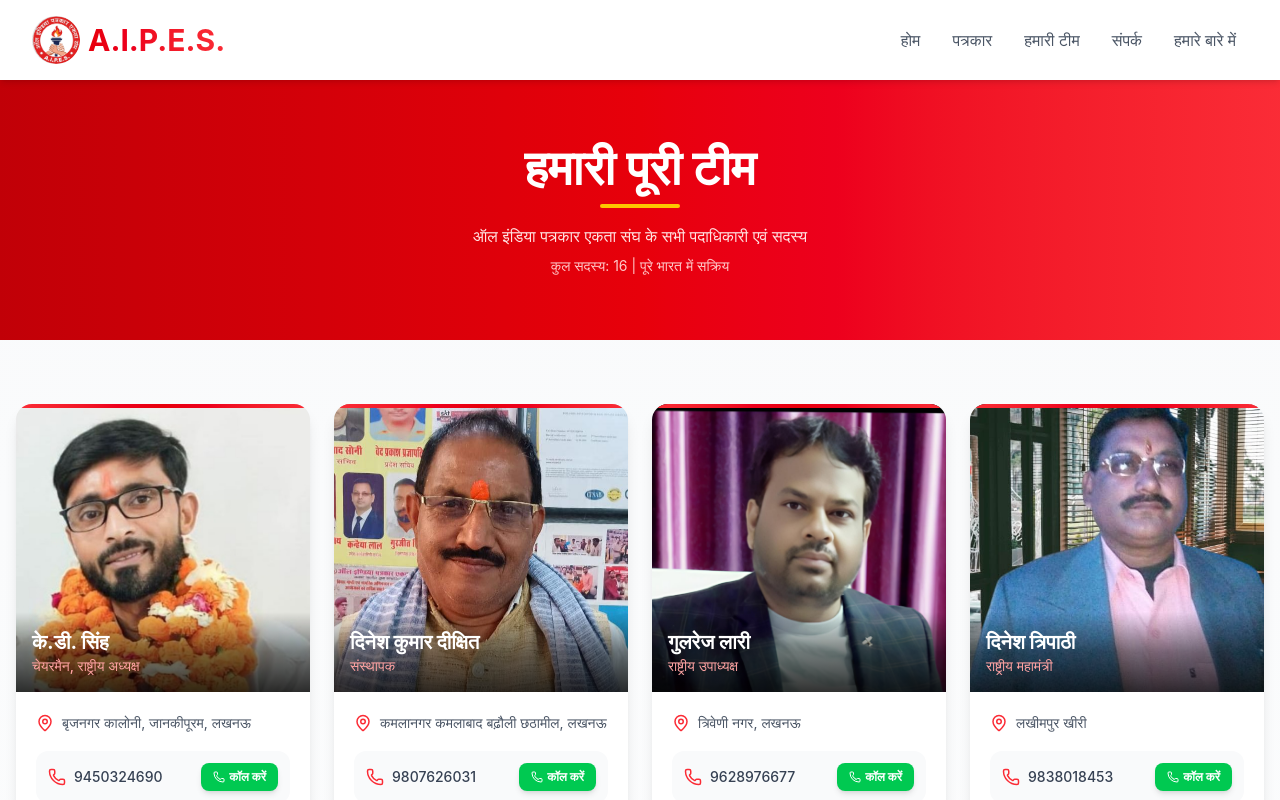
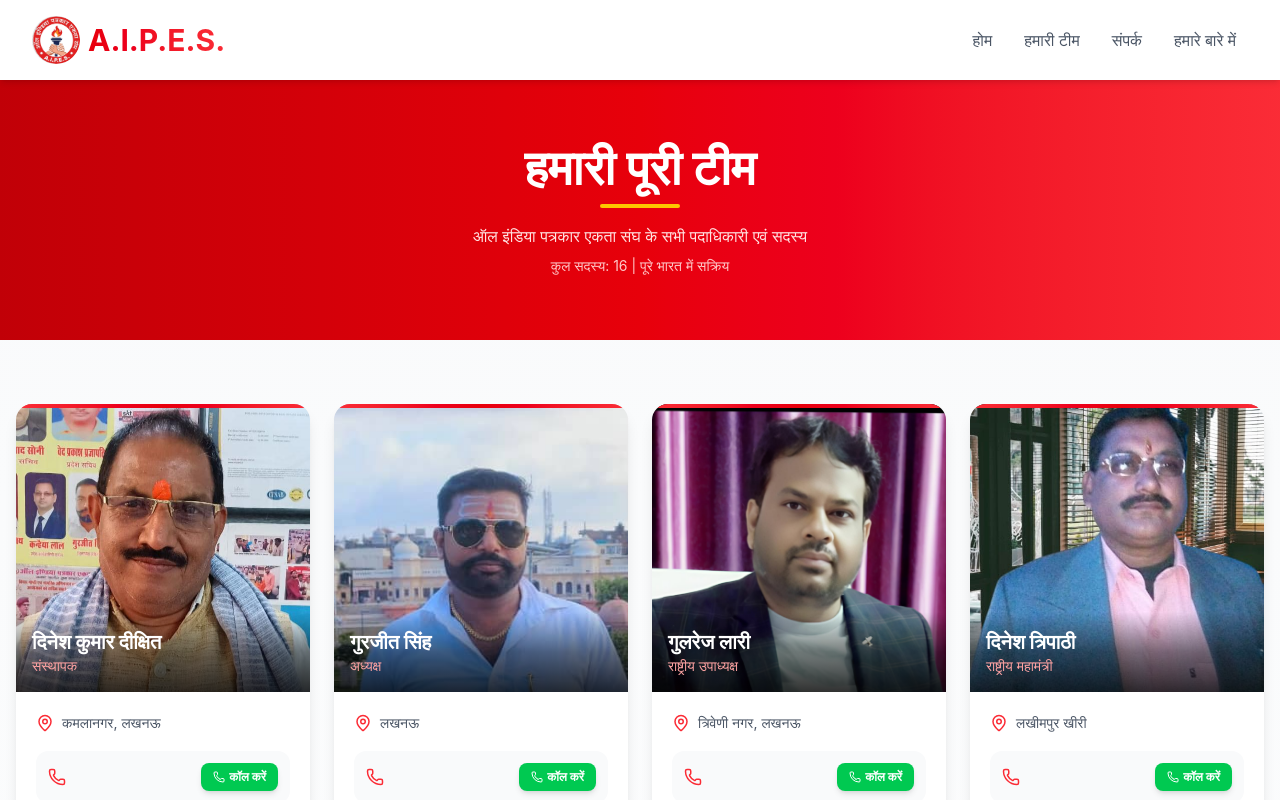
Before and after one commit to kapil-bhargava/allindiapes, a React (Vite) app in the folder frontend/: page /patrakars in a window 1280 px wide. Shown: the top 800 px of the page. Built offline with nearby package versions, Linux system fonts and the light colour scheme.

Commit message:
some correction in the team page

```diff
--- a/frontend/src/components/Navbar2.jsx
+++ b/frontend/src/components/Navbar2.jsx
@@ -10,7 +10,7 @@ const Navbar2 = () => {
   // Menu configuration
   const menuItems = [
     { id: "home", label: "होम", path: "/", sectionId: "home" },
-    { id: "patrakars", label: "पत्रकार", path: "/#patrakars", sectionId: "patrakars" },
+    // { id: "patrakars", label: "पत्रकार", path: "/#patrakars", sectionId: "patrakars" },
     { id: "team", label: "हमारी टीम", path: "/#team", sectionId: "team" },
     { id: "contact", label: "संपर्क", path: "/contact", sectionId: "contact" }
   ];
--- a/frontend/src/components/TeamPage.jsx
+++ b/frontend/src/components/TeamPage.jsx
@@ -7,48 +7,7 @@ import gulrej from '../assets/gulrej.jpeg'
 import dineshtripathi from '../assets/dineshtripathi.jpeg'
 
 // ================= TEAM MEMBERS DATA =================
-const teamMembers = [
-    {
-        id: 1,
-        name: "के.डी. सिंह",
-        role: "चेयरमैन, राष्ट्रीय अध्यक्ष",
-        location: "बृजनगर कालोनी, जानकीपूरम, लखनऊ",
-        phone: "+919450324690",
-        phoneDisplay: "9450324690",
-        image: kd,
-        experience: "25+ वर्ष"
-    },
-    {
-        id: 2,
-        name: "दिनेश कुमार दीक्षित",
-        role: "संस्थापक",
-        location: "कमलानगर कमलाबाद बढ़ौली छठामील, लखनऊ",
-        phone: "+919807626031",
-        phoneDisplay: "9807626031",
-        image: dinesh,
-        experience: "20 वर्ष"
-    },
-    {
-        id: 3,
-        name: "गुलरेज लारी",
-        role: "राष्ट्रीय उपाध्यक्ष",
-        location: "त्रिवेणी नगर, लखनऊ",
-        phone: "+919628976677",
-        phoneDisplay: "9628976677",
-        image: gulrej,
-        experience: "20 वर्ष"
-    },
-    {
-        id: 4,
-        name: "दिनेश त्रिपाठी",
-        role: "राष्ट्रीय महामंत्री",
-        location: "लखीमपुर खीरी",
-        phone: "+919838018453",
-        phoneDisplay: "9838018453",
-        image: dineshtripathi,
-        experience: "15 वर्ष"
-    }
-];
+import { teamMembers } from "../data/teamData";
 
 // ================= PROFESSIONAL TEAM CARD COMPONENT =================
 const ProfessionalTeamCard = ({ member }) => {
@@ -123,7 +82,7 @@ export default function TeamPage() {
             {/* Team Grid - 4 Cards in a Row */}
             <div className="max-w-7xl mx-auto px-4 py-16">
                 <div className="grid grid-cols-1 sm:grid-cols-2 lg:grid-cols-4 gap-6">
-                    {teamMembers.map((member) => (
+                    {teamMembers.slice(0, 4).map((member) => (
                         <ProfessionalTeamCard key={member.id} member={member} />
                     ))}
                 </div>
--- /dev/null
+++ b/frontend/src/data/teamData.js
@@ -0,0 +1,167 @@
+// src/data/teamData.js
+
+// ================= IMAGE IMPORTS =================
+import kd from "../assets/kd.jpeg";
+import dinesh from "../assets/dinesh.jpeg";
+import gulrej from "../assets/gulrej.jpeg";
+import dineshtripathi from "../assets/dineshtripathi.jpeg";
+import nishith from "../assets/nishith.jpeg";
+import rup from "../assets/rupkishor.jpeg";
+import om from "../assets/omprakash.jpeg";
+import liyaqat from "../assets/liyakat.jpeg";
+import raghuram from "../assets/raghuram.jpeg";
+import vishal from "../assets/vishalkumar.jpeg";
+import ashwani from "../assets/ashvanikumar.jpeg";
+import anuradha from "../assets/anuradha.jpeg";
+import mukul from "../assets/mukul.jpeg";
+import gurjeet from "../assets/gurujeet.jpeg";
+import ajay from "../assets/ajaykumar.jpeg";
+import daulat from "../assets/daulat.jpeg";
+
+// ================= TEAM DATA =================
+export const teamMembers = [
+  {
+    id: 1,
+    name: "दिनेश कुमार दीक्षित",
+    role: "संस्थापक",
+    location: "कमलानगर, लखनऊ",
+    phone: "+919807626031",
+    image: dinesh,
+    experience: "20 वर्ष",
+  },
+  {
+    id: 2,
+    name: "गुरजीत सिंह",
+    role: "अध्यक्ष",
+    location: "लखनऊ",
+    phone: "+919452444008",
+    image: gurjeet,
+    experience: "18+ वर्ष",
+  },
+  {
+    id: 3,
+    name: "गुलरेज लारी",
+    role: "राष्ट्रीय उपाध्यक्ष",
+    location: "त्रिवेणी नगर, लखनऊ",
+    phone: "+919628976677",
+    image: gulrej,
+    experience: "20 वर्ष",
+  },
+  {
+    id: 4,
+    name: "दिनेश त्रिपाठी",
+    role: "राष्ट्रीय महामंत्री",
+    location: "लखीमपुर खीरी",
+    phone: "+919838018453",
+    image: dineshtripathi,
+    experience: "15 वर्ष",
+  },
+  {
+    id: 5,
+    name: "के.डी. सिंह",
+    role: "चेयरमैन, राष्ट्रीय अध्यक्ष",
+    location: "जानकीपुरम, लखनऊ",
+    phone: "+919450324690",
+    image: kd,
+    experience: "25+ वर्ष",
+  },
+  {
+    id: 6,
+    name: "रुप किशोर मालपानी",
+    role: "राष्ट्रीय मंत्री",
+    location: "महाराष्ट्र",
+    phone: "+919320141114",
+    image: rup,
+    experience: "16+ वर्ष",
+  },
+  {
+    id: 7,
+    name: "ओम प्रकाश उदैनिया",
+    role: "राष्ट्रीय मीडिया प्रभारी",
+    location: "जालौन, उत्तर प्रदेश",
+    phone: "+916392543648",
+    image: om,
+    experience: "14+ वर्ष",
+  },
+  {
+    id: 8,
+    name: "लियाकत अली",
+    role: "राष्ट्रीय सचिव",
+    location: "जौनपुर, उत्तर प्रदेश",
+    phone: "+918601660660",
+    image: liyaqat,
+    experience: "15+ वर्ष",
+  },
+  {
+    id: 9,
+    name: "रघुराम सिंदूर",
+    role: "राष्ट्रीय कानूनी सलाहकार",
+    location: "छत्तीसगढ़",
+    phone: "+919926760022",
+    image: raghuram,
+    experience: "20+ वर्ष",
+  },
+  {
+    id: 10,
+    name: "विशाल कुमार सिंह (एड)",
+    role: "राष्ट्रीय विधिक सलाहकार",
+    location: "लखनऊ",
+    phone: "+918896001416",
+    image: vishal,
+    experience: "12+ वर्ष",
+  },
+  {
+    id: 11,
+    name: "अश्वनी कुमार",
+    role: "राष्ट्रीय कार्यकारिणी सदस्य",
+    location: "हरियाणा",
+    phone: "+919991190023",
+    image: ashwani,
+    experience: "15+ वर्ष",
+  },
+  {
+    id: 12,
+    name: "अनुराधा सिंह",
+    role: "राष्ट्रीय कोषाध्यक्ष",
+    location: "लखनऊ",
+    phone: "+919450324690",
+    image: anuradha,
+    experience: "12+ वर्ष",
+  },
+  {
+    id: 13,
+    name: "मुकुल मिश्रा",
+    role: "राष्ट्रीय प्रवक्ता",
+    location: "बिहार",
+    phone: "+917880561285",
+    image: mukul,
+    experience: "14+ वर्ष",
+  },
+  {
+    id: 14,
+    name: "निशीथ भटनागर",
+    role: "राष्ट्रीय संगठन मंत्री",
+    location: "गुजरात",
+    phone: "+919909910029",
+    image: nishith,
+    experience: "18+ वर्ष",
+  },
+  {
+    id: 15,
+    name: "अजय कुमार",
+    role: "सचिव",
+    location: "लखनऊ",
+    phone: "+919120059782",
+    image: ajay,
+    experience: "10+ वर्ष",
+  },
+  {
+    id: 16,
+    name: "डॉ. दौलत पालीवाल",
+    role: "राष्ट्रीय कार्यकारिणी सदस्य",
+    location: "महाराष्ट्र",
+    phone: "+917977070242",
+    image: daulat,
+    experience: "20+ वर्ष",
+  },
+];
--- a/frontend/src/pages/FullTeamPage.jsx
+++ b/frontend/src/pages/FullTeamPage.jsx
@@ -3,188 +3,190 @@ import { Link } from "react-router-dom";
 import { Phone, MapPin, Briefcase } from "lucide-react";
 
 // Import images (create these images in your assets folder)
-import kd from '../assets/kd.jpeg';
-import dinesh from '../assets/dinesh.jpeg';
-import gulrej from '../assets/gulrej.jpeg';
-import dineshtripathi from '../assets/dineshtripathi.jpeg';
-import nishith from '../assets/nishith.jpeg';
-import rup from '../assets/rupkishor.jpeg';
-import om from '../assets/omprakash.jpeg';
-import liyaqat from '../assets/liyakat.jpeg';
-import raghuram from '../assets/raghuram.jpeg';
-import vishal from '../assets/vishalkumar.jpeg';
-import ashwani from '../assets/ashvanikumar.jpeg';
-import anuradha from '../assets/anuradha.jpeg';
-import mukul from '../assets/mukul.jpeg';
-import gurjeet from '../assets/gurujeet.jpeg';
-import ajay from '../assets/ajaykumar.jpeg';
-import daulat from '../assets/daulat.jpeg';
+// import kd from '../assets/kd.jpeg';
+// import dinesh from '../assets/dinesh.jpeg';
+// import gulrej from '../assets/gulrej.jpeg';
+// import dineshtripathi from '../assets/dineshtripathi.jpeg';
+// import nishith from '../assets/nishith.jpeg';
+// import rup from '../assets/rupkishor.jpeg';
+// import om from '../assets/omprakash.jpeg';
+// import liyaqat from '../assets/liyakat.jpeg';
+// import raghuram from '../assets/raghuram.jpeg';
+// import vishal from '../assets/vishalkumar.jpeg';
+// import ashwani from '../assets/ashvanikumar.jpeg';
+// import anuradha from '../assets/anuradha.jpeg';
+// import mukul from '../assets/mukul.jpeg';
+// import gurjeet from '../assets/gurujeet.jpeg';
+// import ajay from '../assets/ajaykumar.jpeg';
+// import daulat from '../assets/daulat.jpeg';
+import { teamMembers } from "../data/teamData";
 
 // ================= COMPLETE TEAM MEMBERS DATA =================
-const allTeamMembers = [
-  // Original 4 members
-  {
-    id: 1,
-    name: "के.डी. सिंह",
-    role: "चेयरमैन, राष्ट्रीय अध्यक्ष",
-    location: "बृजनगर कालोनी, जानकीपूरम, लखनऊ",
-    phone: "+919450324690",
-    phoneDisplay: "9450324690",
-    image: kd,
-    experience: "25+ वर्ष"
-  },
-  {
-    id: 2,
-    name: "दिनेश कुमार दीक्षित",
-    role: "संस्थापक",
-    location: "कमलानगर कमलाबाद बढ़ौली छठामील, लखनऊ",
-    phone: "+919807626031",
-    phoneDisplay: "9807626031",
-    image: dinesh,
-    experience: "20 वर्ष"
-  },
-  {
-    id: 3,
-    name: "गुलरेज लारी",
-    role: "राष्ट्रीय उपाध्यक्ष",
-    location: "त्रिवेणी नगर, लखनऊ",
-    phone: "+919628976677",
-    phoneDisplay: "9628976677",
-    image: gulrej,
-    experience: "20 वर्ष"
-  },
-  {
-    id: 4,
-    name: "दिनेश त्रिपाठी",
-    role: "राष्ट्रीय महामंत्री",
-    location: "लखीमपुर खीरी",
-    phone: "+919838018453",
-    phoneDisplay: "9838018453",
-    image: dineshtripathi,
-    experience: "15 वर्ष"
-  },
-  // New team members
-  {
-    id: 5,
-    name: "निशीथ भटनागर",
-    role: "राष्ट्रीय संगठन मंत्री",
-    location: "सूरज, गुजरात",
-    phone: "+919909910029",
-    phoneDisplay: "9909910029",
-    image: nishith,
-    experience: "18+ वर्ष"
-  },
-  {
-    id: 6,
-    name: "रुप किशोर मालपानी",
-    role: "राष्ट्रीय मंत्री",
-    location: "महाराष्ट्र",
-    phone: "+919320141114",
-    phoneDisplay: "9320141114",
-    image: rup,
-    experience: "16+ वर्ष"
-  },
-  {
-    id: 7,
-    name: "ओम प्रकाश उदैनिया",
-    role: "राष्ट्रीय मीडिया प्रभारी",
-    location: "जालौन, उत्तर प्रदेश",
-    phone: "+916392543648",
-    phoneDisplay: "6392543648",
-    image: om,
-    experience: "14+ वर्ष"
-  },
-  {
-    id: 8,
-    name: "लियाकत अली",
-    role: "राष्ट्रीय सचिव",
-    location: "जनपद जौनपुर, उत्तर प्रदेश",
-    phone: "+918601660660",
-    phoneDisplay: "8601660660",
-    image: liyaqat,
-    experience: "15+ वर्ष"
-  },
-  {
-    id: 9,
-    name: "रघुराम सिंदूर",
-    role: "राष्ट्रीय कानूनी सलाहकार",
-    location: "छत्तीसगढ़",
-    phone: "+919926760022",
-    phoneDisplay: "9926760022",
-    image: raghuram,
-    experience: "20+ वर्ष"
-  },
-  {
-    id: 10,
-    name: "विशाल कुमार सिंह (एड)",
-    role: "राष्ट्रीय विधिक सलाहकार",
-    location: "लखनऊ",
-    phone: "+918896001416",
-    phoneDisplay: "8896001416",
-    image: vishal,
-    experience: "12+ वर्ष"
-  },
-  {
-    id: 11,
-    name: "अश्वनी कुमार",
-    role: "राष्ट्रीय कार्यकारिणी सदस्य",
-    location: "हरियाणा",
-    phone: "+919991190023",
-    phoneDisplay: "9991190023",
-    image: ashwani,
-    experience: "15+ वर्ष"
-  },
-  {
-    id: 12,
-    name: "अनुराधा सिंह",
-    role: "राष्ट्रीय कोषाध्यक्ष",
-    location: "लखनऊ",
-    phone: "+919450324690",
-    phoneDisplay: "9450324690",
-    image: anuradha,
-    experience: "12+ वर्ष"
-  },
-  {
-    id: 13,
-    name: "मुकुल मिश्रा",
-    role: "राष्ट्रीय प्रवक्ता",
-    location: "बिहार",
-    phone: "+917880561285",
-    phoneDisplay: "7880561285",
-    image: mukul,
-    experience: "14+ वर्ष"
-  },
-  {
-    id: 14,
-    name: "गुरजीत सिंह",
-    role: "अध्यक्ष",
-    location: "लखनऊ",
-    phone: "+919452444008",
-    phoneDisplay: "9452444008",
-    image: gurjeet,
-    experience: "18+ वर्ष"
-  },
-  {
-    id: 15,
-    name: "अजय कुमार",
-    role: "सचिव",
-    location: "लखनऊ",
-    phone: "+919120059782",
-    phoneDisplay: "9120059782",
-    image: ajay,
-    experience: "10+ वर्ष"
-  },
-  {
-    id: 16,
-    name: "डॉ. दौलत पालीवाल",
-    role: "राष्ट्रीय कार्यकारिणी सदस्य",
-    location: "महाराष्ट्र",
-    phone: "+917977070242",
-    phoneDisplay: "7977070242",
-    image: daulat,
-    experience: "20+ वर्ष"
-  }
-];
+// const teamMembers = [
+//   // Original 4 members
+//   {
+//     id: 1,
+//     name: "दिनेश कुमार दीक्षित",
+//     role: "संस्थापक",
+//     location: "कमलानगर कमलाबाद बढ़ौली छठामील, लखनऊ",
+//     phone: "+919807626031",
+//     phoneDisplay: "9807626031",
+//     image: dinesh,
+//     experience: "20 वर्ष"
+//   },
+//   {
+//     id: 2,
+//     name: "गुरजीत सिंह",
+//     role: "अध्यक्ष",
+//     location: "लखनऊ",
+//     phone: "+919452444008",
+//     phoneDisplay: "9452444008",
+//     image: gurjeet,
+//     experience: "18+ वर्ष"
+//   },
+//   {
+//     id: 3,
+//     name: "गुलरेज लारी",
+//     role: "राष्ट्रीय उपाध्यक्ष",
+//     location: "त्रिवेणी नगर, लखनऊ",
+//     phone: "+919628976677",
+//     phoneDisplay: "9628976677",
+//     image: gulrej,
+//     experience: "20 वर्ष"
+//   },
+//   {
+//     id: 4,
+//     name: "दिनेश त्रिपाठी",
+//     role: "राष्ट्रीय महामंत्री",
+//     location: "लखीमपुर खीरी",
+//     phone: "+919838018453",
+//     phoneDisplay: "9838018453",
+//     image: dineshtripathi,
+//     experience: "15 वर्ष"
+//   },
+//   // New team members
+//   {
+//     id: 5,
+//     name: "के.डी. सिंह",
+//     role: "चेयरमैन, राष्ट्रीय अध्यक्ष",
+//     location: "बृजनगर कालोनी, जानकीपूरम, लखनऊ",
+//     phone: "+919450324690",
+//     phoneDisplay: "9450324690",
+//     image: kd,
+//     experience: "25+ वर्ष"
+
+//   },
+//   {
+//     id: 6,
+//     name: "रुप किशोर मालपानी",
+//     role: "राष्ट्रीय मंत्री",
+//     location: "महाराष्ट्र",
+//     phone: "+919320141114",
+//     phoneDisplay: "9320141114",
+//     image: rup,
+//     experience: "16+ वर्ष"
+//   },
+//   {
+//     id: 7,
+//     name: "ओम प्रकाश उदैनिया",
+//     role: "राष्ट्रीय मीडिया प्रभारी",
+//     location: "जालौन, उत्तर प्रदेश",
+//     phone: "+916392543648",
+//     phoneDisplay: "6392543648",
+//     image: om,
+//     experience: "14+ वर्ष"
+//   },
+//   {
+//     id: 8,
+//     name: "लियाकत अली",
+//     role: "राष्ट्रीय सचिव",
+//     location: "जनपद जौनपुर, उत्तर प्रदेश",
+//     phone: "+918601660660",
+//     phoneDisplay: "8601660660",
+//     image: liyaqat,
+//     experience: "15+ वर्ष"
+//   },
+//   {
+//     id: 9,
+//     name: "रघुराम सिंदूर",
+//     role: "राष्ट्रीय कानूनी सलाहकार",
+//     location: "छत्तीसगढ़",
+//     phone: "+919926760022",
+//     phoneDisplay: "9926760022",
+//     image: raghuram,
+//     experience: "20+ वर्ष"
+//   },
+//   {
+//     id: 10,
+//     name: "विशाल कुमार सिंह (एड)",
+//     role: "राष्ट्रीय विधिक सलाहकार",
+//     location: "लखनऊ",
+//     phone: "+918896001416",
+//     phoneDisplay: "8896001416",
+//     image: vishal,
+//     experience: "12+ वर्ष"
+//   },
+//   {
+//     id: 11,
+//     name: "अश्वनी कुमार",
+//     role: "राष्ट्रीय कार्यकारिणी सदस्य",
+//     location: "हरियाणा",
+//     phone: "+919991190023",
+//     phoneDisplay: "9991190023",
+//     image: ashwani,
+//     experience: "15+ वर्ष"
+//   },
+//   {
+//     id: 12,
+//     name: "अनुराधा सिंह",
+//     role: "राष्ट्रीय कोषाध्यक्ष",
+//     location: "लखनऊ",
+//     phone: "+919450324690",
+//     phoneDisplay: "9450324690",
+//     image: anuradha,
+//     experience: "12+ वर्ष"
+//   },
+//   {
+//     id: 13,
+//     name: "मुकुल मिश्रा",
+//     role: "राष्ट्रीय प्रवक्ता",
+//     location: "बिहार",
+//     phone: "+917880561285",
+//     phoneDisplay: "7880561285",
+//     image: mukul,
+//     experience: "14+ वर्ष"
+//   },
+//   {
+//     id: 14,
+//     name: "निशीथ भटनागर",
+//     role: "राष्ट्रीय संगठन मंत्री",
+//     location: "सूरज, गुजरात",
+//     phone: "+919909910029",
+//     phoneDisplay: "9909910029",
+//     image: nishith,
+//     experience: "18+ वर्ष"
+//   },
+//   {
+//     id: 15,
+//     name: "अजय कुमार",
+//     role: "सचिव",
+//     location: "लखनऊ",
+//     phone: "+919120059782",
+//     phoneDisplay: "9120059782",
+//     image: ajay,
+//     experience: "10+ वर्ष"
+//   },
+//   {
+//     id: 16,
+//     name: "डॉ. दौलत पालीवाल",
+//     role: "राष्ट्रीय कार्यकारिणी सदस्य",
+//     location: "महाराष्ट्र",
+//     phone: "+917977070242",
+//     phoneDisplay: "7977070242",
+//     image: daulat,
+//     experience: "20+ वर्ष"
+//   }
+// ];
 
 // ================= PROFESSIONAL TEAM CARD COMPONENT =================
 const ProfessionalTeamCard = ({ member }) => {
@@ -264,7 +266,7 @@ export default function FullTeamPage() {
             ऑल इंडिया पत्रकार एकता संघ के सभी पदाधिकारी एवं सदस्य
           </p>
           <p className="text-red-200 text-sm mt-2">
-            कुल सदस्य: {allTeamMembers.length} | पूरे भारत में सक्रिय
+            कुल सदस्य: {teamMembers.length} | पूरे भारत में सक्रिय
           </p>
         </div>
       </div>
@@ -272,7 +274,7 @@ export default function FullTeamPage() {
       {/* Team Grid - Responsive Cards */}
       <div className="max-w-7xl mx-auto px-4 py-16">
         <div className="grid grid-cols-1 sm:grid-cols-2 lg:grid-cols-4 gap-6">
-          {allTeamMembers.map((member) => (
+          {teamMembers.map((member) => (
             <ProfessionalTeamCard key={member.id} member={member} />
           ))}
         </div>
```
